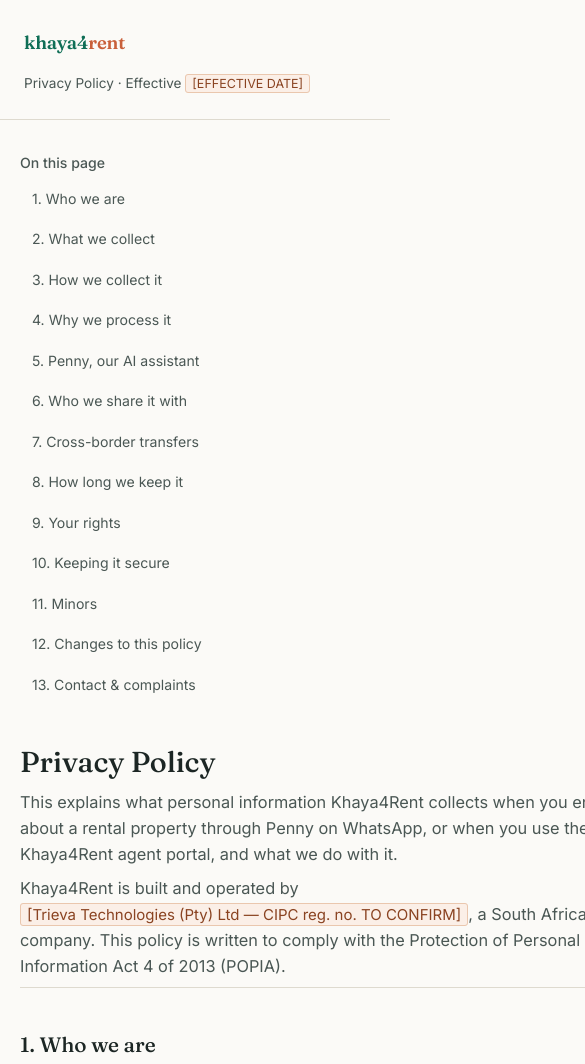
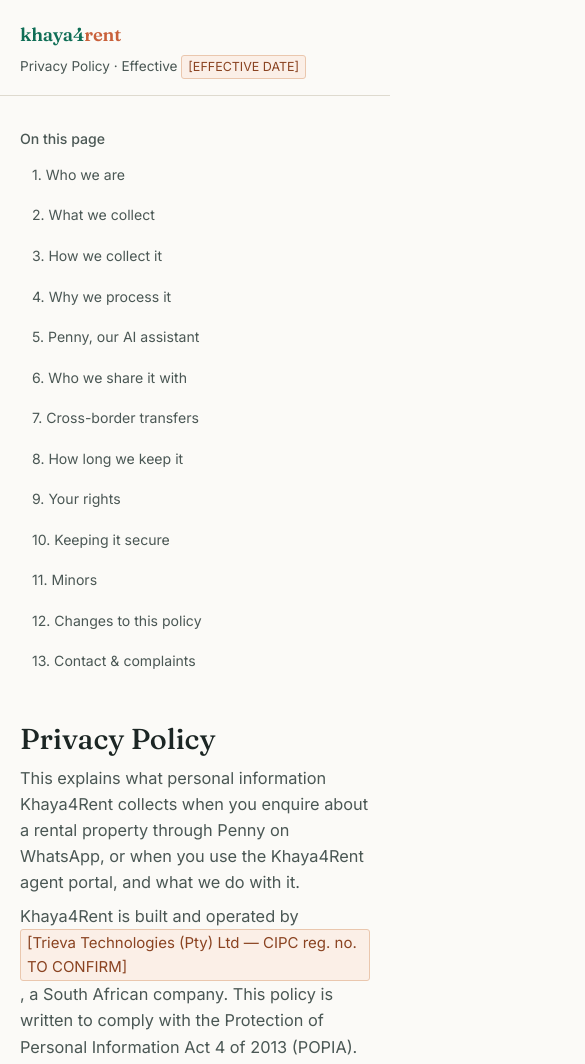
Before and after one commit to oyakhilome-OS/khaya4Rent, a plain HTML site: page privacy-policy.html in a window 390 px wide. Shown: the top 1064 px of the page, 585 px wide, since content can reach past the window. Drawn offline with Linux system fonts and the light colour scheme.

Commit message:
Refactor CSS for mobile layout and readability
Adjusted layout styles for better mobile responsiveness and readability. Updated gap sizes and added word-break properties to several elements.

```diff
--- a/privacy-policy.html
+++ b/privacy-policy.html
@@ -48,7 +48,7 @@
     display: flex;
     align-items: baseline;
     justify-content: space-between;
-    gap: 16px;
+    gap: 12px;
     flex-wrap: wrap;
   }
 
@@ -75,11 +75,6 @@
     grid-template-columns: 220px minmax(0, 640px);
     gap: 56px;
     align-items: start;
-  }
-
-  @media (max-width: 760px) {
-    main { grid-template-columns: 1fr; gap: 32px; padding: 32px 20px 72px; }
-    nav.toc { position: static; }
   }
 
   h1 {
@@ -172,6 +167,7 @@
     padding: 10px 12px;
     border-bottom: 1px solid var(--line);
     vertical-align: top;
+    word-break: break-word;
   }
 
   th {
@@ -187,7 +183,8 @@
     padding: 1px 6px;
     border-radius: 3px;
     font-size: 0.92em;
-    white-space: nowrap;
+    word-break: break-word;
+    display: inline-block;
   }
 
   .callout {
@@ -197,6 +194,7 @@
     border-radius: 2px;
     font-size: 0.95rem;
     margin: 0 0 18px;
+    word-break: break-word;
   }
 
   .callout strong { color: var(--teal-deep); }
@@ -232,6 +230,40 @@
     padding: 10px 14px;
     border-radius: 4px;
     z-index: 10;
+  }
+
+  /* Mobile Layout Alignment Fixes */
+  @media (max-width: 760px) {
+    .masthead-inner {
+      flex-direction: column;
+      align-items: flex-start;
+      gap: 6px;
+      padding: 20px 20px 16px;
+    }
+
+    main {
+      grid-template-columns: 1fr;
+      gap: 32px;
+      padding: 32px 20px 72px;
+    }
+
+    nav.toc {
+      position: static;
+      width: 100%;
+    }
+
+    .page-footer-inner {
+      flex-direction: column;
+      align-items: flex-start;
+      gap: 16px;
+      padding: 24px 20px 40px;
+    }
+
+    table {
+      display: block;
+      overflow-x: auto;
+      white-space: normal;
+    }
   }
 </style>
 </head>
```
